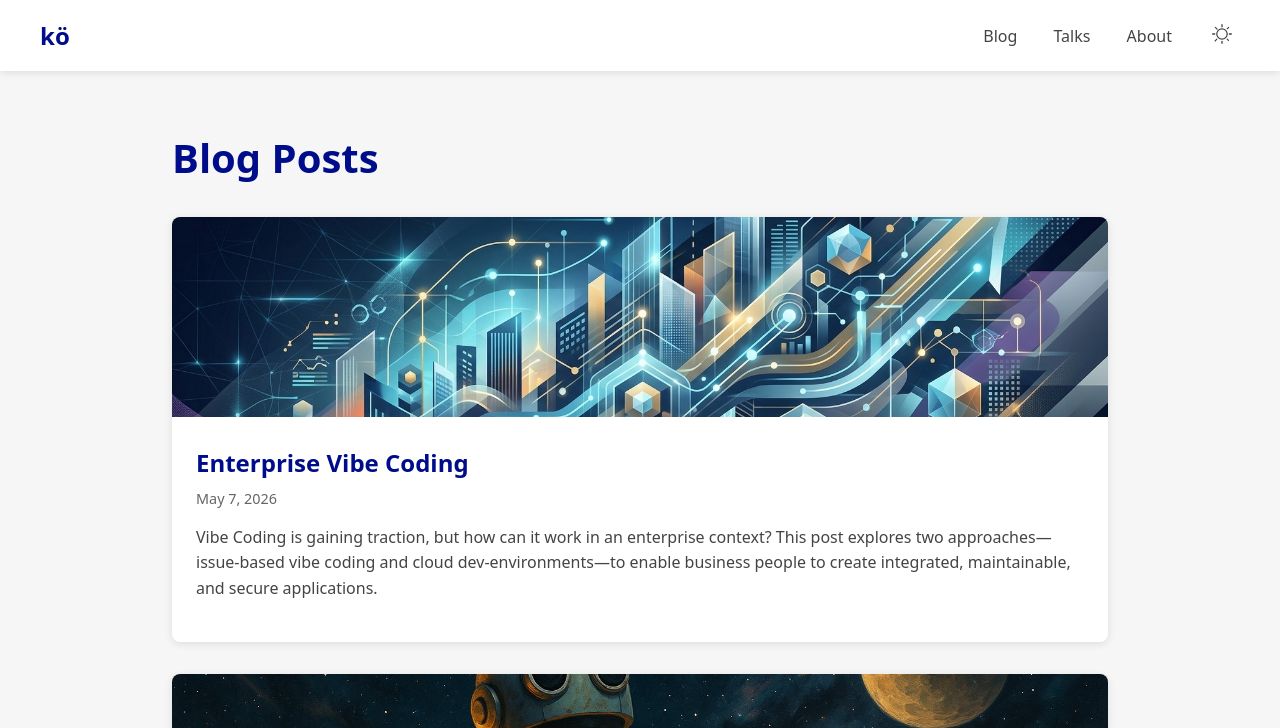
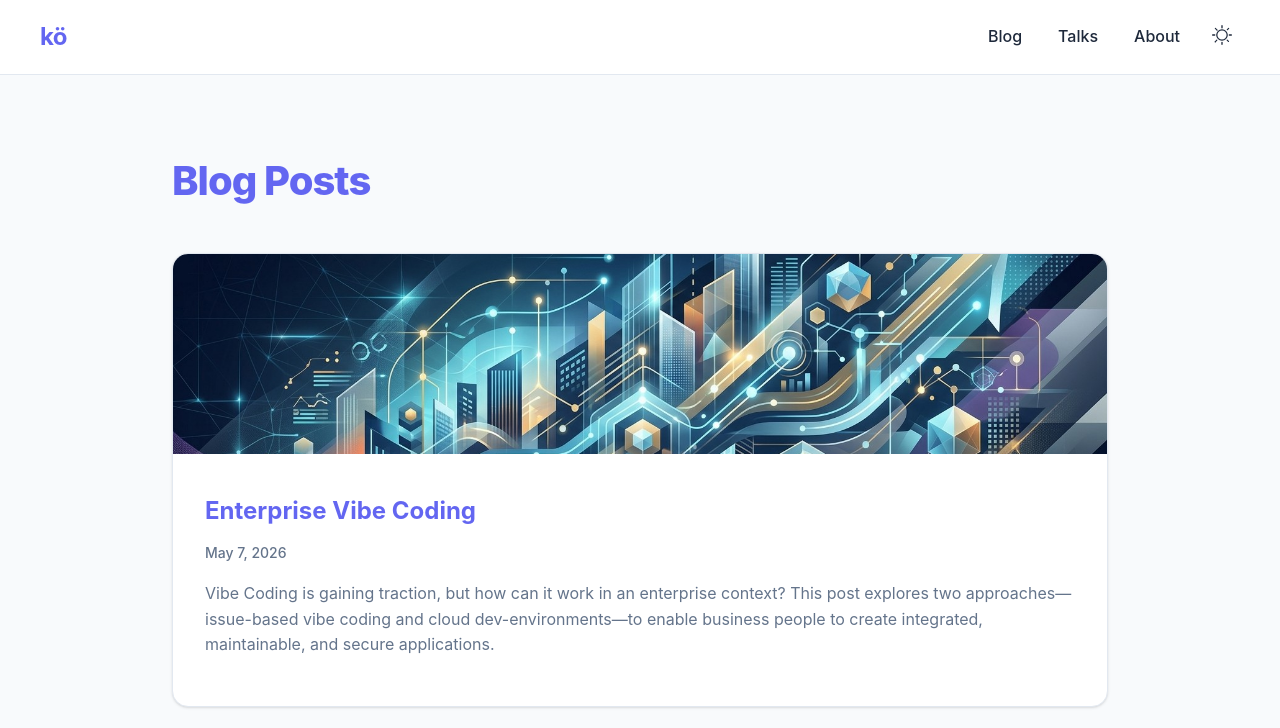
Before and after one commit to derkoe/derkoe.dev, an Astro site: page /blog in a window 1280 px wide. Shown: the top 728 px of the page. Built offline with nearby package versions, Linux system fonts and the light colour scheme; Astro itself is replaced by a stand-in of ours.

Commit message:
Modernize design with updated colors, typography, and card styles
Agent-Logs-Url: https://github.com/derkoe/derkoe.dev/sessions/b56428e7-a14c-4cf1-ae6b-0a3716ea66e3

Co-authored-by: derkoe <123199+derkoe@users.noreply.github.com>

```diff
--- a/src/layouts/Layout.astro
+++ b/src/layouts/Layout.astro
@@ -68,29 +68,42 @@ import SocialLinks from "../components/SocialLinks.astro";
 
 <style is:global>
   :root {
-    --accent: #000d8a;
-    --text: #444444;
-    --text-light: #666666;
-    --border: #eee;
-    --background: #f6f6f6;
-    --background-body: white;
-    --hover-bg: rgba(0, 0, 0, 0.1);
+    --accent: #6366f1;
+    --accent-hover: #4f46e5;
+    --accent-light: #818cf8;
+    --text: #1e293b;
+    --text-light: #64748b;
+    --border: #e2e8f0;
+    --background: #f8fafc;
+    --background-body: #ffffff;
+    --hover-bg: rgba(99, 102, 241, 0.08);
+    --shadow-sm: 0 1px 3px 0 rgb(0 0 0 / 0.1), 0 1px 2px -1px rgb(0 0 0 / 0.1);
+    --shadow-md: 0 4px 6px -1px rgb(0 0 0 / 0.1), 0 2px 4px -2px rgb(0 0 0 / 0.1);
+    --shadow-lg: 0 10px 15px -3px rgb(0 0 0 / 0.1), 0 4px 6px -4px rgb(0 0 0 / 0.1);
   }
 
   :root.dark {
-    --accent: #7c89ff;
-    --text: #ffffff;
-    --text-light: #cccccc;
-    --border: #333333;
-    --background: #1a1a1a;
-    --background-body: #2a2a2a;
-    --hover-bg: rgba(255, 255, 255, 0.1);
+    --accent: #818cf8;
+    --accent-hover: #a5b4fc;
+    --accent-light: #6366f1;
+    --text: #f1f5f9;
+    --text-light: #cbd5e1;
+    --border: #334155;
+    --background: #0f172a;
+    --background-body: #1e293b;
+    --hover-bg: rgba(129, 140, 248, 0.1);
+    --shadow-sm: 0 1px 3px 0 rgb(0 0 0 / 0.3), 0 1px 2px -1px rgb(0 0 0 / 0.3);
+    --shadow-md: 0 4px 6px -1px rgb(0 0 0 / 0.3), 0 2px 4px -2px rgb(0 0 0 / 0.3);
+    --shadow-lg: 0 10px 15px -3px rgb(0 0 0 / 0.4), 0 4px 6px -4px rgb(0 0 0 / 0.4);
   }
 
   html {
-    font-family: system-ui, sans-serif;
+    font-family: -apple-system, BlinkMacSystemFont, "Segoe UI", Roboto, "Helvetica Neue", Arial, sans-serif;
     background: var(--background);
     color: var(--text);
+    line-height: 1.6;
+    -webkit-font-smoothing: antialiased;
+    -moz-osx-font-smoothing: grayscale;
   }
 
   body {
@@ -102,11 +115,15 @@ import SocialLinks from "../components/SocialLinks.astro";
 
   header {
     background: var(--background-body);
-    box-shadow: 0 2px 8px rgba(0, 0, 0, 0.1);
+    backdrop-filter: blur(10px);
+    border-bottom: 1px solid var(--border);
+    position: sticky;
+    top: 0;
+    z-index: 50;
   }
 
   nav {
-    padding: 1rem;
+    padding: 1rem 2rem;
   }
 
   .nav-content {
@@ -120,32 +137,52 @@ import SocialLinks from "../components/SocialLinks.astro";
   .nav-items {
     display: flex;
     align-items: center;
-    gap: 1rem;
+    gap: 0.5rem;
   }
 
   .site-title {
     font-size: 1.5rem;
-    font-weight: bold;
+    font-weight: 700;
     color: var(--accent);
     text-decoration: none;
+    transition: color 0.2s ease;
+    letter-spacing: -0.025em;
+  }
+
+  .site-title:hover {
+    color: var(--accent-hover);
   }
 
   a {
     color: var(--text);
+    transition: color 0.2s ease;
   }
 
   a:hover {
     color: var(--accent);
   }
 
+  .nav-links {
+    display: flex;
+    gap: 0.25rem;
+  }
+
   .nav-links a {
     text-decoration: none;
     padding: 0.5rem 1rem;
+    border-radius: 0.5rem;
+    font-weight: 500;
+    transition: all 0.2s ease;
+  }
+
+  .nav-links a:hover {
+    background: var(--hover-bg);
+    color: var(--accent);
   }
 
   main {
     flex: 1;
-    padding: 2rem;
+    padding: 3rem 2rem;
     max-width: 1000px;
     margin: 0 auto;
     width: 100%;
@@ -154,14 +191,29 @@ import SocialLinks from "../components/SocialLinks.astro";
 
   footer {
     background: var(--background-body);
-    padding: 2rem;
+    padding: 2.5rem 2rem;
     text-align: center;
     margin-top: auto;
-    box-shadow: 0 -2px 8px rgba(0, 0, 0, 0.1);
+    border-top: 1px solid var(--border);
   }
 
   footer p {
     margin: 1rem 0 0;
     color: var(--text-light);
+    font-size: 0.875rem;
+  }
+
+  @media (max-width: 768px) {
+    nav {
+      padding: 1rem;
+    }
+
+    main {
+      padding: 2rem 1rem;
+    }
+
+    footer {
+      padding: 2rem 1rem;
+    }
   }
 </style>
--- a/src/pages/blog/index.astro
+++ b/src/pages/blog/index.astro
@@ -49,31 +49,33 @@ posts.sort((a, b) => b.data.pubDate.valueOf() - a.data.pubDate.valueOf());
 
   h1 {
     font-size: 2.5rem;
+    font-weight: 800;
     color: var(--accent);
-    margin-bottom: 2rem;
+    margin-bottom: 2.5rem;
+    letter-spacing: -0.025em;
   }
 
   .posts {
     display: grid;
-    gap: 2rem;
+    gap: 1.5rem;
   }
 
   .post-preview {
     background: var(--background-body);
-    border-radius: 8px;
+    border-radius: 1rem;
     overflow: hidden;
-    transition:
-      transform 0.2s ease-in-out,
-      box-shadow 0.2s;
+    transition: all 0.3s cubic-bezier(0.4, 0, 0.2, 1);
     display: block;
     text-decoration: none;
     color: inherit;
-    box-shadow: 0 2px 8px rgba(0, 0, 0, 0.1);
+    border: 1px solid var(--border);
+    box-shadow: var(--shadow-sm);
   }
 
   .post-preview:hover {
-    transform: translateY(-4px);
-    box-shadow: 0 4px 12px rgba(0, 0, 0, 0.15);
+    transform: translateY(-2px);
+    box-shadow: var(--shadow-lg);
+    border-color: var(--accent-light);
   }
 
   .post-image {
@@ -83,24 +85,26 @@ posts.sort((a, b) => b.data.pubDate.valueOf() - a.data.pubDate.valueOf());
   }
 
   .post-content {
-    padding: 1.5rem;
+    padding: 2rem;
   }
 
   .post-content h2 {
     font-size: 1.5rem;
+    font-weight: 700;
     color: var(--accent);
-    margin: 0;
-    margin-bottom: 0.5rem;
+    margin: 0 0 0.75rem 0;
+    line-height: 1.4;
   }
 
   .post-content time {
     color: var(--text-light);
-    font-size: 0.9rem;
+    font-size: 0.875rem;
+    font-weight: 500;
   }
 
   .post-content p {
     margin-top: 1rem;
-    color: var(--text);
+    color: var(--text-light);
     line-height: 1.6;
   }
 </style>
--- a/src/pages/index.astro
+++ b/src/pages/index.astro
@@ -71,12 +71,12 @@ posts.sort((a, b) => b.data.pubDate?.valueOf() - a.data.pubDate?.valueOf());
   .hero {
     display: flex;
     flex-direction: column;
-    margin-bottom: 3rem;
+    margin-bottom: 4rem;
   }
 
   .hero-text {
     text-align: center;
-    padding: 2rem;
+    padding: 2rem 0;
   }
 
   .hero-content {
@@ -87,7 +87,7 @@ posts.sort((a, b) => b.data.pubDate?.valueOf() - a.data.pubDate?.valueOf());
   @media (min-width: 768px) {
     .hero-content {
       flex-direction: row-reverse;
-      gap: 2rem;
+      gap: 3rem;
       align-items: flex-start;
     }
 
@@ -101,84 +101,102 @@ posts.sort((a, b) => b.data.pubDate?.valueOf() - a.data.pubDate?.valueOf());
   }
 
   .profile-image {
-    border-radius: 5%;
+    border-radius: 1rem;
     object-fit: cover;
     margin: 0 auto 2rem;
-    max-width: 100%; /* Change to ensure image does not exceed viewport width */
+    max-width: 100%;
     height: auto;
+    box-shadow: var(--shadow-lg);
   }
 
   h1 {
-    font-size: 2.5rem;
+    font-size: 3rem;
+    font-weight: 800;
     color: var(--accent);
     margin: 0.5rem 0;
+    letter-spacing: -0.025em;
   }
 
   .nav-cards {
     display: flex;
     flex-direction: column;
-    gap: 1.5rem;
+    gap: 1rem;
     margin-bottom: 2rem;
   }
 
   .nav-card {
     background: var(--background-body);
-    padding: 1.5rem;
-    border-radius: 8px;
-    box-shadow: 0 2px 8px rgba(0, 0, 0, 0.1);
+    padding: 2rem;
+    border-radius: 1rem;
+    border: 1px solid var(--border);
+    box-shadow: var(--shadow-sm);
     text-decoration: none;
     position: relative;
-    transition: transform 0.2s;
+    transition: all 0.3s cubic-bezier(0.4, 0, 0.2, 1);
   }
 
   .nav-card:hover {
-    transform: translateY(-4px);
+    transform: translateY(-2px);
+    box-shadow: var(--shadow-lg);
+    border-color: var(--accent-light);
   }
 
   .nav-card h2 {
     color: var(--accent);
-    margin: 0 0 1rem 0;
+    margin: 0 0 0.75rem 0;
     font-size: 1.5rem;
+    font-weight: 700;
   }
 
   .nav-card p {
     color: var(--text);
     margin: 0;
-    line-height: 1.5;
+    line-height: 1.6;
   }
 
   .card-arrow {
     float: right;
     font-size: 1.5rem;
     color: var(--accent);
+    transition: transform 0.3s ease;
+  }
+
+  .nav-card:hover .card-arrow {
+    transform: translateX(4px);
   }
 
   .blog-preview {
-    margin-top: 3rem;
+    margin-top: 4rem;
+  }
+
+  .blog-preview h2 {
+    font-size: 2rem;
+    font-weight: 700;
+    color: var(--text);
+    margin-bottom: 2rem;
   }
 
   .post-grid {
     display: grid;
     grid-template-columns: repeat(auto-fit, minmax(300px, 1fr));
-    gap: 2rem;
-    margin-top: 2rem;
+    gap: 1.5rem;
   }
 
   .post-card {
     background: var(--background-body);
-    padding: 1.5rem;
-    border-radius: 8px;
-    box-shadow: 0 2px 8px rgba(0, 0, 0, 0.1);
+    padding: 2rem;
+    border-radius: 1rem;
+    border: 1px solid var(--border);
+    box-shadow: var(--shadow-sm);
     text-decoration: none;
     display: block;
-    transition:
-      transform 0.2s,
-      box-shadow 0.2s;
+    transition: all 0.3s cubic-bezier(0.4, 0, 0.2, 1);
   }
 
   .post-card:hover {
-    transform: translateY(-4px);
-    box-shadow: 0 4px 12px rgba(0, 0, 0, 0.15);
+    transform: translateY(-2px);
+    box-shadow: var(--shadow-lg);
+    border-color: var(--accent-light);
   }
 
   .post-card article {
@@ -188,23 +206,30 @@ posts.sort((a, b) => b.data.pubDate?.valueOf() - a.data.pubDate?.valueOf());
   }
 
   .post-card h3 {
-    margin: 0;
+    margin: 0 0 0.75rem 0;
     color: var(--accent);
+    font-size: 1.25rem;
+    font-weight: 700;
+    line-height: 1.4;
   }
 
   .post-card p {
-    margin: 1rem 0;
-    color: var(--text);
+    margin: 0;
+    color: var(--text-light);
     flex-grow: 1;
+    line-height: 1.6;
   }
 
   .read-more {
     color: var(--accent);
     text-decoration: none;
-    font-weight: 500;
+    font-weight: 600;
+    margin-top: 1rem;
+    display: inline-block;
+    transition: transform 0.2s ease;
   }
 
-  .read-more:hover {
-    color: var(--accent);
+  .post-card:hover .read-more {
+    transform: translateX(4px);
   }
 </style>
```
